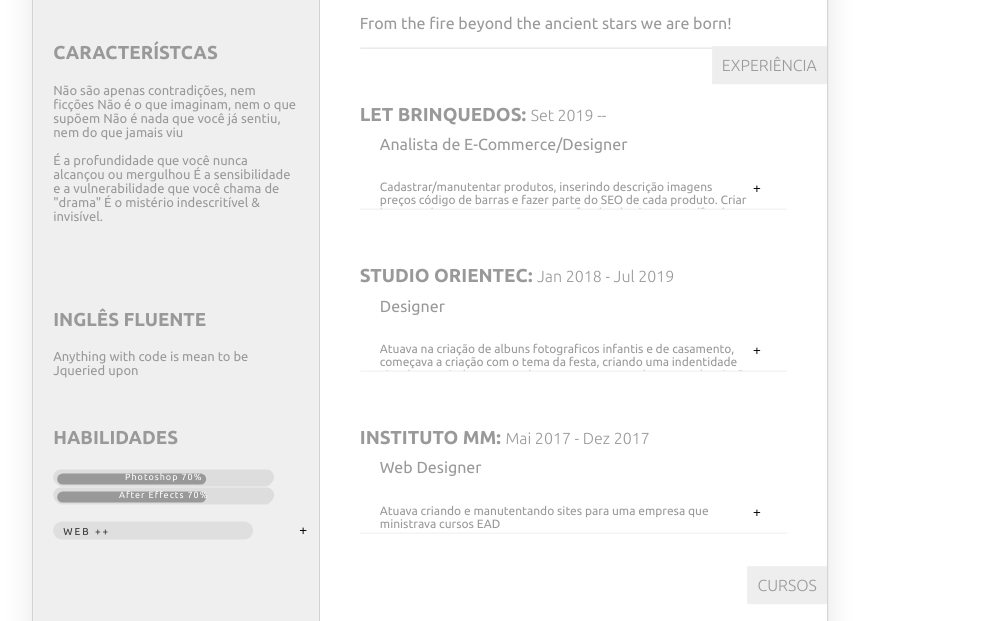
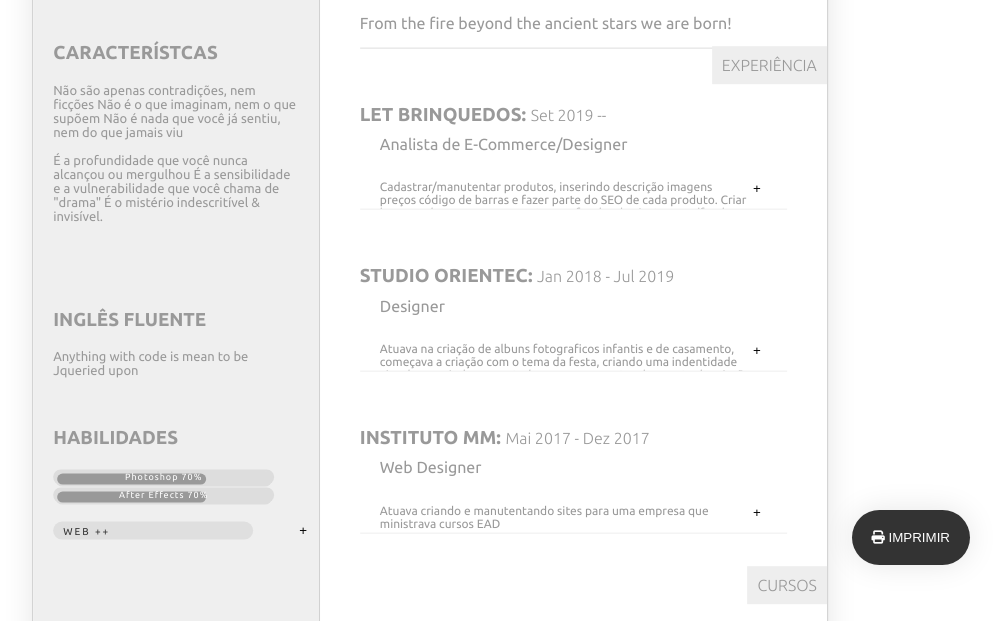
Before and after one commit to francisbruno/curriculum, a plain HTML site: page index.html in a window 1280 px wide. Shown: the part 135-756 px from the top of the page, without its empty margins (210-1212 px from the left). Drawn offline with nearby package versions, Linux system fonts and the light colour scheme.

Commit message:
Update index.html
Added Print Function (HTML/JS)

```diff
--- a/index.html
+++ b/index.html
@@ -1,4 +1,3 @@
-
 <!DOCTYPE html>
 <html>
 <head>
@@ -140,13 +139,23 @@
 			</div>
 
 		</div>
-
+		<button class="print" onclick="imprimirCv()"><i class="fas fa-print"></i> IMPRIMIR</button>
 
 	<footer>
 		<p>&lt;/&gt; BRUNO | <span> 2019 </span></p>
 	</footer>
 
 	 <script>
+	 	function imprimirCv(){
+	 		$('.adbphtshp, .aftreffcts').tooltip({position: { my: "center", at: "center" }}).tooltip("close")
+	 		$('.wbdsgn button, .description button').trigger('click')
+	 		setTimeout(function(){
+	 			window.print();
+	 		},200)
+		}
+
+
+
 		//FOOTER YEAR
 		var data = new Date();
 		var ano = data.getDate();
@@ -221,7 +230,5 @@
 		 	$('.wpp, .email').removeClass('scale')
 		 }
 	</script>
-
 </body>
-
 </html>
```
